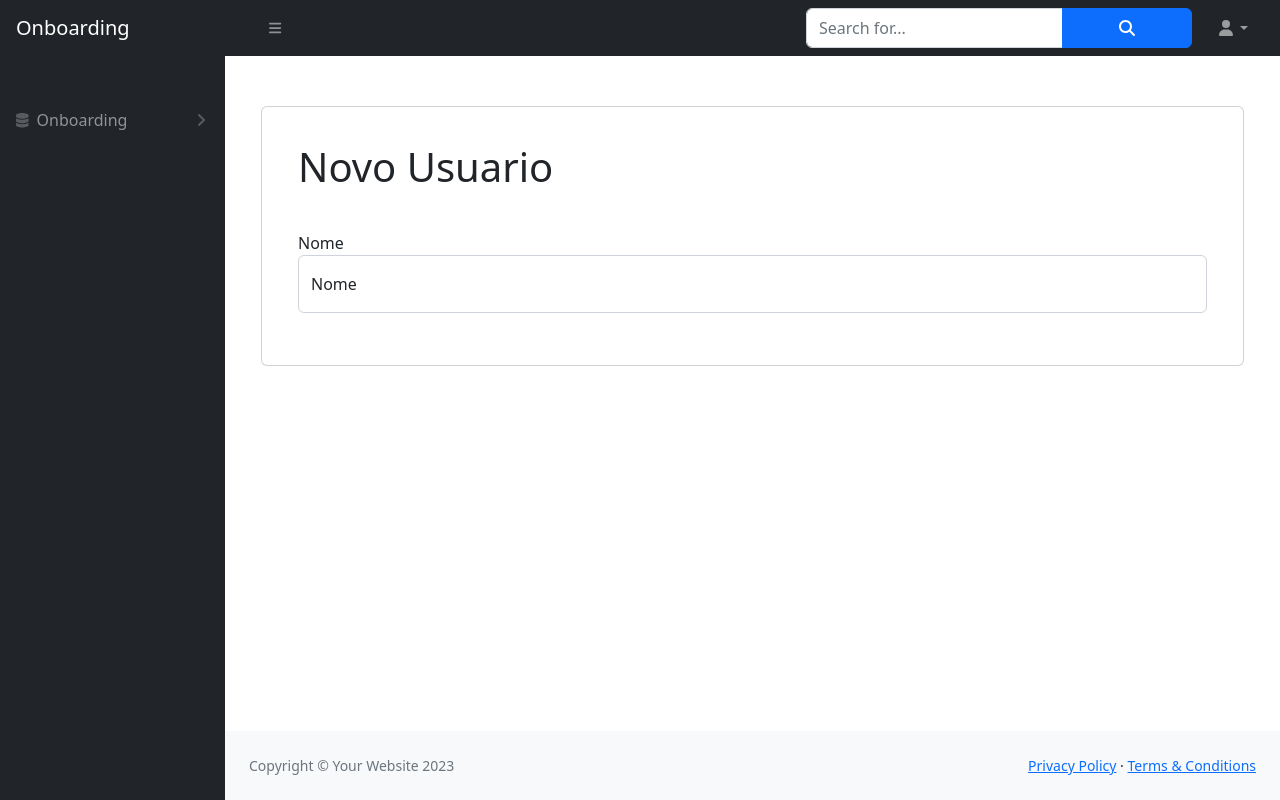
After one commit to Marcos-felip/Gestao-de-Tarefas-Colaborativa, a Django app: page /users/equipes_create/ in a window 1280 px wide. The commit adds this page. Run offline with Django 5.2, Linux system fonts and the light colour scheme; some libraries are stand-ins or nearby versions.

Commit message:
tela de registrar o usuario dentro da equipe em desevolvimento

```diff
--- a/projeto/settings.py
+++ b/projeto/settings.py
@@ -70,7 +70,8 @@ TEMPLATES = [
         'BACKEND': 'django.template.backends.django.DjangoTemplates',
         'DIRS': [
             os.path.join(BASE_DIR, 'templates'),
-            os.path.join(BASE_DIR, 'templates', 'dashboard'),
+            os.path.join(BASE_DIR, 'dashboard'),
+            os.path.join(BASE_DIR, 'administration')
         ],
         'APP_DIRS': True,
         'OPTIONS': {
--- /dev/null
+++ b/static/css/styles-usuario.css
@@ -0,0 +1,4 @@
+.btn.btn-primary{
+    float:right;
+    width: 130px;
+}
--- a/templates/account/signup.html
+++ b/templates/account/signup.html
@@ -26,7 +26,7 @@
                                         {% url 'account_signup' as action_url %}
                                         <form method="post" action="{{ action_url }}">
                                             {% csrf_token %}
-                                            <h3>{% trans "Organization" %}</h3>
+                                            {% comment %} <h3>{% trans "Organization" %}</h3> {% endcomment %}
                                             <div class="form-floating mb-3">
                                                 <input class="form-control {% if form.name_organization.errors %}is-invalid{% endif %}"
                                                        id="inputOrganization"
@@ -39,7 +39,7 @@
                                                     <div class="invalid-feedback">{{ error }}</div>
                                                 {% endfor %}
                                             </div>
-                                            <h3>{% trans "Account Admin" %}</h3>
+                                            {% comment %} <h3>{% trans "Account Admin" %}</h3> {% endcomment %}
                                             <div class="form-floating mb-3">
                                                 <input class="form-control {% if form.username.errors %}is-invalid{% endif %}"
                                                        id="inputUsername"
--- /dev/null
+++ b/templates/administration/novo_usuario.html
@@ -0,0 +1,38 @@
+{% extends "dashboard/base.html" %}
+
+{% block title %}
+  Novo {{ block.super }}
+{% endblock title %}
+
+{% block content %}
+
+<div class="container mt-4">
+  <div class="card">
+    <h1 class="p-3">
+      Novo Usuario
+    </h1>
+        <div class="card-body">
+          <form method="post" action="{{ action_url }}">
+            {% csrf_token %}
+
+            Nome
+            <div class="form-floating mb-3">
+            <input class="form-control {% if form.username.errors %}is-invalid{% endif %}"
+                   id="inputUsername"
+                   type="text"
+                   name="username"
+                   placeholder="Username"
+                   value="{{ form.username.value }}" />
+            <label for="inputUsername">Nome</label>
+            {% for error in form.username.errors %}
+                <div class="invalid-feedback">
+                  {{ error }}
+                </div>
+            {% endfor %}
+          </div>
+         </form>
+    </div>
+  </div>
+</div>
+
+{% endblock %}
--- a/templates/dashboard/base.html
+++ b/templates/dashboard/base.html
@@ -17,13 +17,14 @@
         crossorigin="anonymous">
         <link href="{% static 'css/styles.css' %}" rel="stylesheet" />
         <link href="{% static 'css/styles-tarefa.css' %}" rel="stylesheet" />
+        <link href="{% static 'css/styles-usuario.css' %}" rel="stylesheet" />
         <script src="https://use.fontawesome.com/releases/v6.3.0/js/all.js" crossorigin="anonymous"></script>
         {% block extrahead %}{% endblock %}
     </head>
     <body class="sb-nav-fixed">
         <div id="layoutSidenav">
-            {% include "sidebar.html" %}
-            {% include "navbar.html" %}
+            {% include "dashboard/sidebar.html" %}
+            {% include "dashboard/navbar.html" %}
             <div id="layoutSidenav_content">
                 <main>
                     <div class="container-fluid px-4">
@@ -31,7 +32,7 @@
                         {% endblock %}
                     </div>
                 </main>
-                {% include "footer.html" %}
+                {% include "dashboard/footer.html" %}
             </div>
         </div>
         <script src="https://cdn.jsdelivr.net/npm/bootstrap@5.2.3/dist/js/bootstrap.bundle.min.js" crossorigin="anonymous"></script>
--- a/templates/dashboard/sidebar.html
+++ b/templates/dashboard/sidebar.html
@@ -20,7 +20,7 @@
                 <div class="collapse" id="collapseLayouts" aria-labelledby="headingOne" data-bs-parent="#sidenavAccordion">
                     <nav class="sb-sidenav-menu-nested nav">
                         <a class="nav-link" href="{% url "user_list" %}"> Administracao de Usuarios</a>
-                        <a class="nav-link" href="{% url "tarefas" %}">Tarefas</a>
+                        <a class="nav-link" href="{% url "tasks" %}">Tarefas</a>
                     </nav>
                 </div>
 
--- a/users/models.py
+++ b/users/models.py
@@ -3,15 +3,16 @@ from django.contrib.auth.models import AbstractUser
 
 
 class Organization(models.Model):
-    name = models.CharField(max_length=150, verbose_name='nome', null=True, blank=True)
+    name = models.CharField(max_length=150, verbose_name='nome', blank=True, null= True)
 
     def __str__(self):
         return self.name
 
+
 class UserProfile(AbstractUser):
 
     def __str__(self):
-        return self
+        return self.username
 
 
 class Membership(models.Model):
--- a/users/urls.py
+++ b/users/urls.py
@@ -1,10 +1,11 @@
 from django.urls import path
-from .views import Home, LogoutDashboard, SignupView, Tarefas, UserManage
+from .views import Home, LogoutDashboard, SignupView, Tasks, ListUserView, CreateUser
 
 urlpatterns = [
     path('home/', Home.as_view(), name='home'),
-    path("logout/", LogoutDashboard.as_view(), name="logout"),
-    path("signup/", SignupView.as_view(), name="signup"),
-    path("tarefas/" , Tarefas.as_view(), name="tarefas"),
-    path('equipe/', UserManage.as_view(), name='user_list')
+    path("logout/", LogoutDashboard.as_view(), name='logout'),
+    path("signup/", SignupView.as_view(), name='signup'),
+    path("tasks/" , Tasks.as_view(), name='tasks'),
+    path('equipes_list/', ListUserView.as_view(), name='user_list'),
+    path('equipes_create/', CreateUser.as_view(), name='user_create')
 ]
--- a/users/views.py
+++ b/users/views.py
@@ -1,8 +1,8 @@
-from django.views.generic import TemplateView, ListView
+from django.views.generic import TemplateView, ListView, CreateView, DeleteView
 from allauth.account.forms import SignupForm
 from django.views.generic.edit import FormView
 from django.urls import reverse_lazy
-from .models import Membership
+from .models import Membership, Organization
 
 
 class Home(TemplateView):
@@ -13,14 +13,39 @@ class LogoutDashboard(TemplateView):
     template_name = 'account/logout.html'
 
 
-class Tarefas(TemplateView):
-    template_name = 'dashboard/tarefas.html' # redirecionamento para (Tarefas)
+class CreateUser(TemplateView):
+    template_name = 'administration/novo_usuario.html'
 
 
-class UserManage(ListView):
-    template_name = 'account/admistracao_usuarios.html' # redirecionamento para (Admistração de usuario)
+class Tasks(TemplateView):
+    template_name = 'dashboard/tasks.html' # redirecionamento para (Tarefas)
+
+
+class ListUserView(ListView):
+    template_name = 'administration/administração_usuarios.html' # redirecionamento para (Admistração de usuario)
     model = Membership
     paginate_by = 20
+    context_object_name = 'usuarios'
+
+    def get_queryset(self):
+        # Obtém a organização do usuário atual
+        user_memberships = Membership.objects.filter(user=self.request.user)
+
+        #todas as organizações do usuário
+        user_memberships = self.request.user.membership_set.all()
+
+        user_organizations = Organization.objects.filter(membership__in=user_memberships)
+
+        if user_organizations:
+            # Filtra membros com base na organização do usuário atual
+            queryset = Membership.objects.filter(organization__in=user_organizations)
+
+        return queryset # Retorna uma QuerySet vazia se não houver organização associada
+
+
+class CreateUserView(CreateUser):
+    model = Membership
+
 
 
 class SignupView(FormView):
```
Also changed, not shown: templates/account/admistracao_usuarios.html (deleted, +0 -8 lines), templates/administration/administração_usuarios.html (added, +42 -0 lines), users/admin.py (+19 -4 lines), db.sqlite3, templates/dashboard/tasks.html (renamed from templates/dashboard/tarefas.html).
